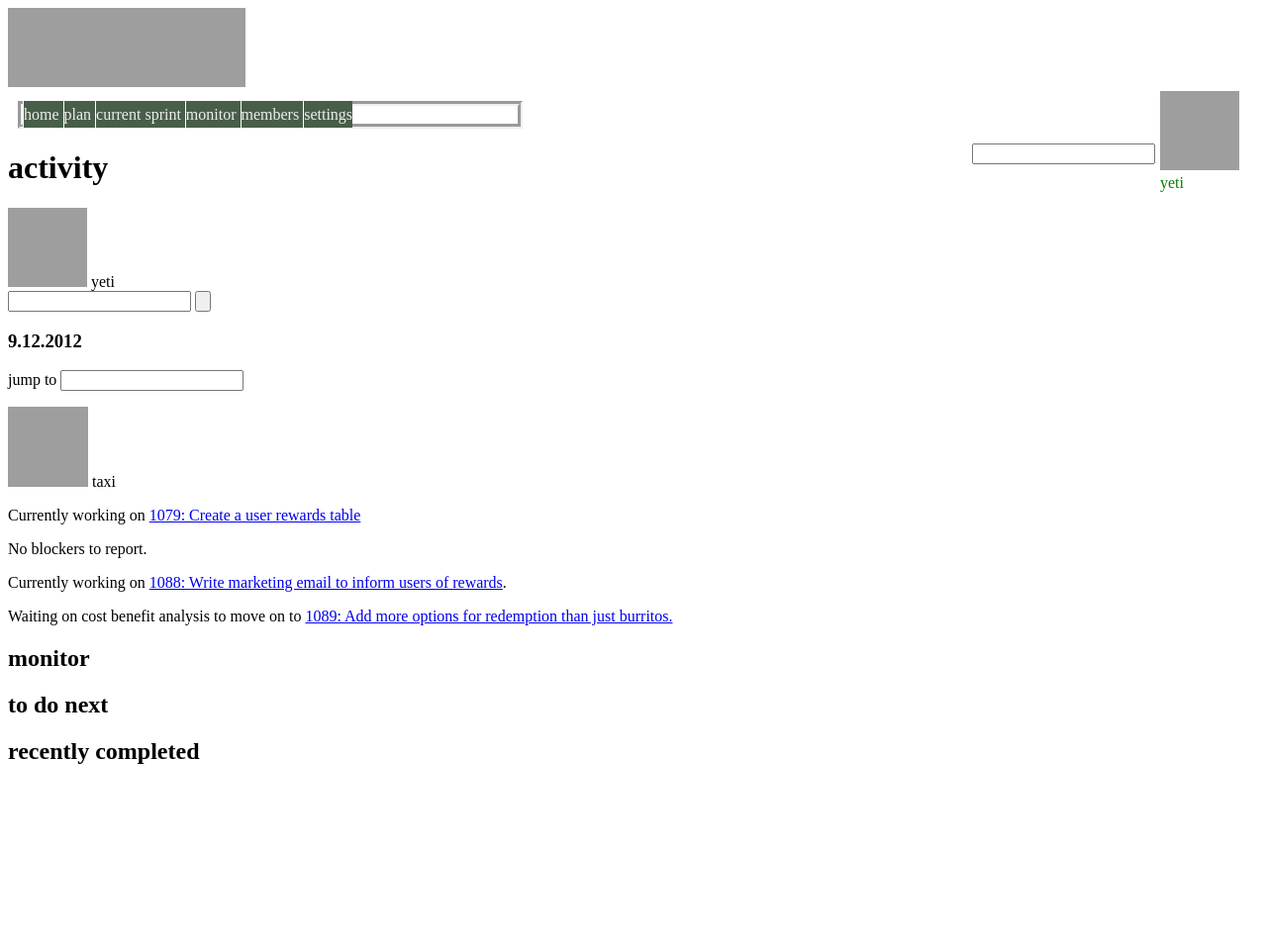
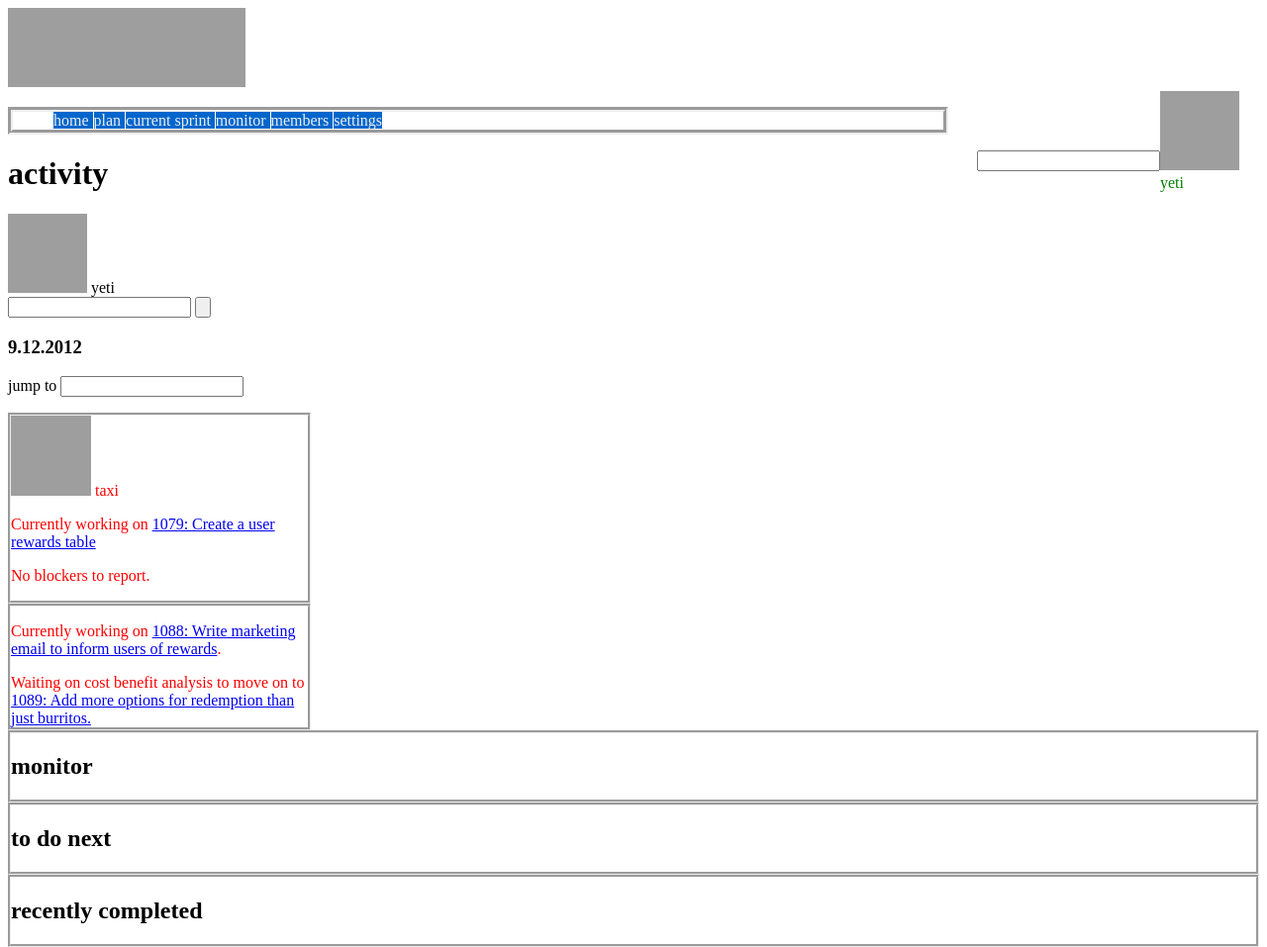
Before and after one commit to kathryneh/flyingburrito, a plain HTML site: page index.html in a window 1280 px wide. Shown: the whole page at 99% size. Before the commit the page ends 800 px from the top, so only its background shows below. Drawn offline with nearby package versions, Linux system fonts and the light colour scheme; grey boxes are pictures that could not be loaded; a web font is replaced by a local one.

Commit message:
completed basic layout
The search menu still needs work, as well as some kind of positioning
element that will allow the page elements (such as the taskbar) to not
scrunch up upon re-sizing the screen.

```diff
--- a/style.css
+++ b/style.css
@@ -3,34 +3,32 @@
 /* CSS selector based on class, color */
 
 .user{
-  color: green;
-  float: right;
+  color:green;
+ float:right;
   width: 100px;
-
 }
 
 .main-nav{
   border-style:groove;
   border-width:5px;
-  margin:10px;
-  padding:0;
+  padding:10;
   list-style:none;
-  width:500px;
+  width:900px;
 }
 
 .main-nav li{
   display: inline;
-  padding:5px 0;
+  padding:10px 40;
   width:75px;
-  background:#485e49;
+  background:#0066CC;
   color:#eee;
   text-align:center;
   border-left:1px solid #fff;
 }
 
 .main-nav li:hover{
-  background:#a2b3a1;
-  color:#000;
+  background:#0066FF;
+  color:#eee;
 }
 
 
@@ -39,14 +37,47 @@ nav form{
 }
 
 
-
 /*CSS selector based on id, CSS font related attribute */
 #h1{
   color: blue;
   font-family: “Courier New”, Courier, “Lucida Sans Typewriter”, “Lucida Typewriter”, monospace;
 }
 
-/*CSS selector based on hierarchical relationship, padding */
-nav > form{
-  padding:5px;
+.groupActivity{
+  color:red;
 }
+
+.monitor{
+  border-style:groove;
+  position:relative;
+  left:500;
+  bottom:500;
+  height:150;
+
+}
+
+.todonext{
+  border-style:groove;
+  position:relative;
+  left:500;
+  bottom:500;
+  height:150;
+}
+
+.recentlycompleted{
+  border-style:groove;
+  position:relative;
+  left:500;
+  bottom:500;
+  height:150;
+}
+
+.activityDate{
+  position:relative;
+  left:100;
+}
+
+.groupActivityEntry{
+  border-style:groove;
+  width:300px;
+}
```
